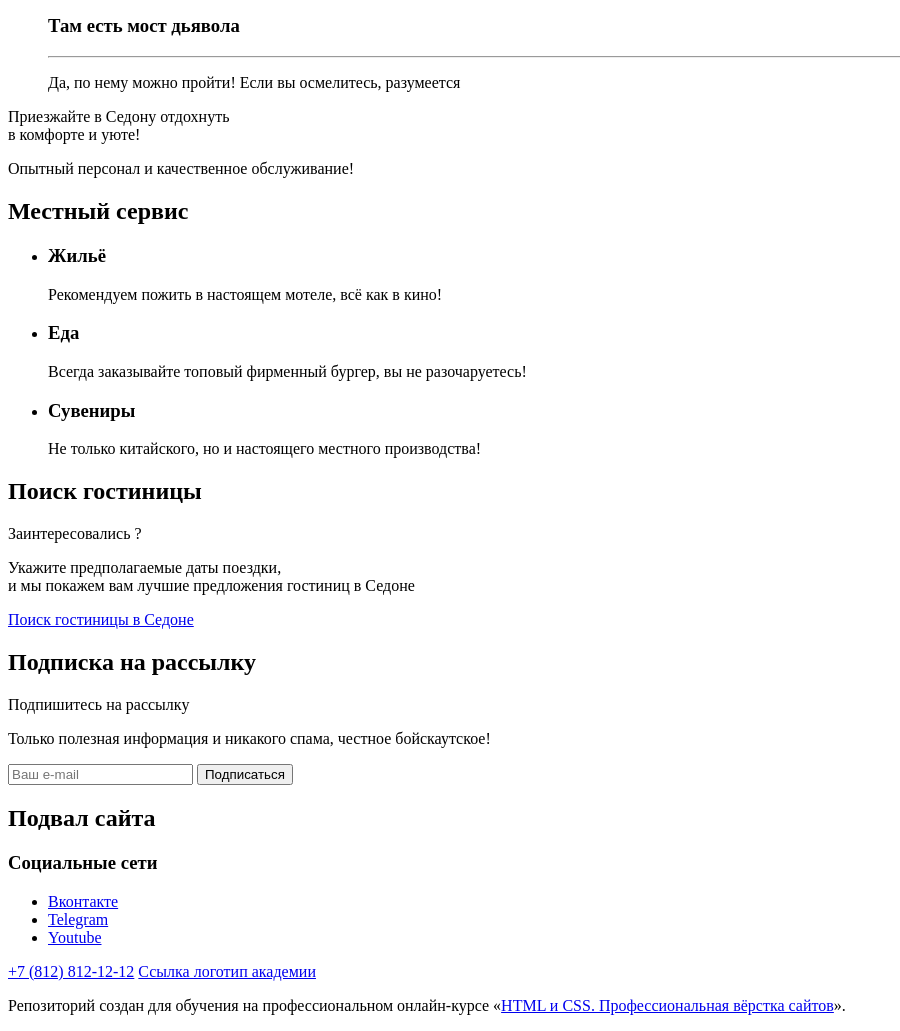
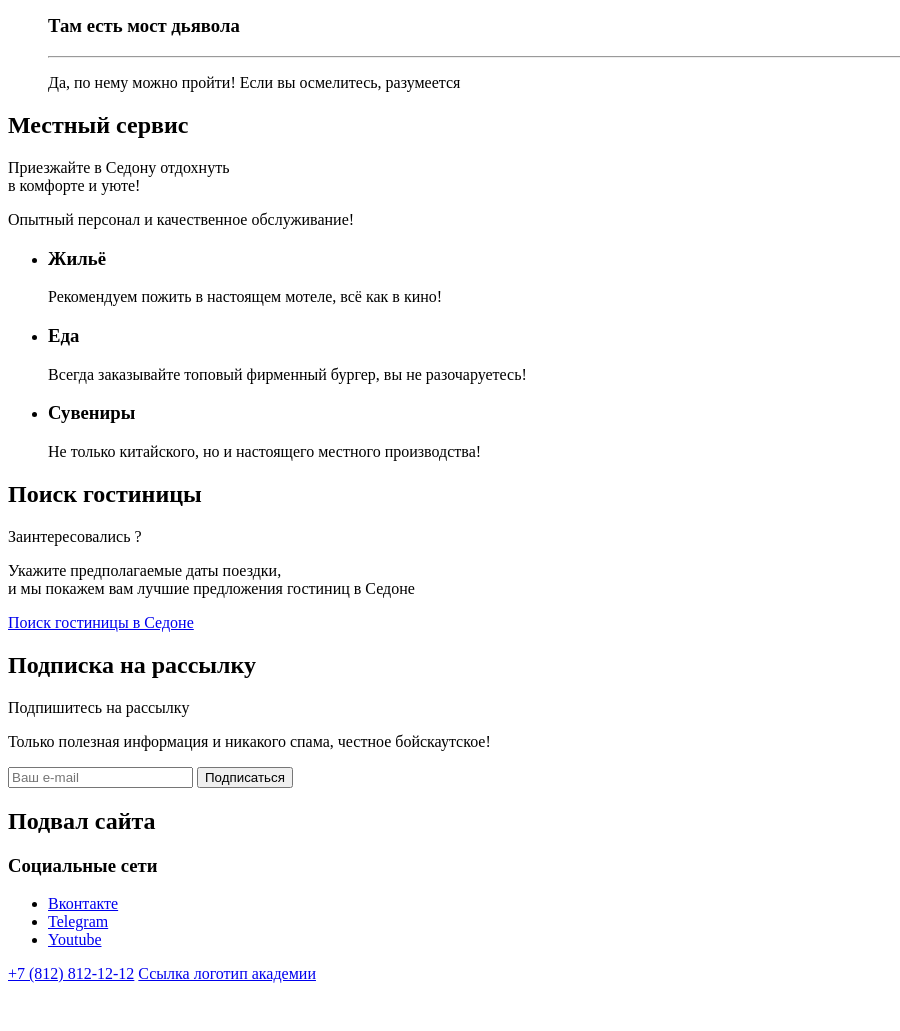
Before and after one commit to yakovenko79/2326129-sedona-2, a plain HTML site: page index.html in a window 1280 px wide. Shown: the part 880-1911 px from the top of the page, without its empty margins (0-900 px from the left). After the commit the page ends 1871 px from the top, so only its background shows below. Drawn offline with Linux system fonts and the light colour scheme.

Commit message:
Изменение структуры раздела сервиса

```diff
--- a/index.html
+++ b/index.html
@@ -86,10 +86,10 @@
           </li>
         </ul>
       </section>
-      <p class="motto-title">Приезжайте в Седону отдохнуть<br>в комфорте и уюте!</p>
-      <p class="motto-text">Опытный персонал и качественное обслуживание!</p>
       <section class="local-service">
         <h2 class="visually-hidden">Местный сервис</h2>
+        <p class="motto-title">Приезжайте в Седону отдохнуть<br>в комфорте и уюте!</p>
+        <p class="motto-text">Опытный персонал и качественное обслуживание!</p>
         <ul class="advantage-list">
           <li class="advantage-item gray-card">
             <h3 class="advantage-title">Жильё</h3>
@@ -146,8 +146,5 @@
         <span class="visually-hidden">Ссылка логотип академии</span>
       </a>
     </footer>
-
-    <p>Репозиторий создан для обучения на профессиональном онлайн‑курсе «<a href="https://htmlacademy.ru/intensive/htmlcss">HTML и CSS. Профессиональная вёрстка сайтов</a>».</p>
-
   </body>
 </html>
```
